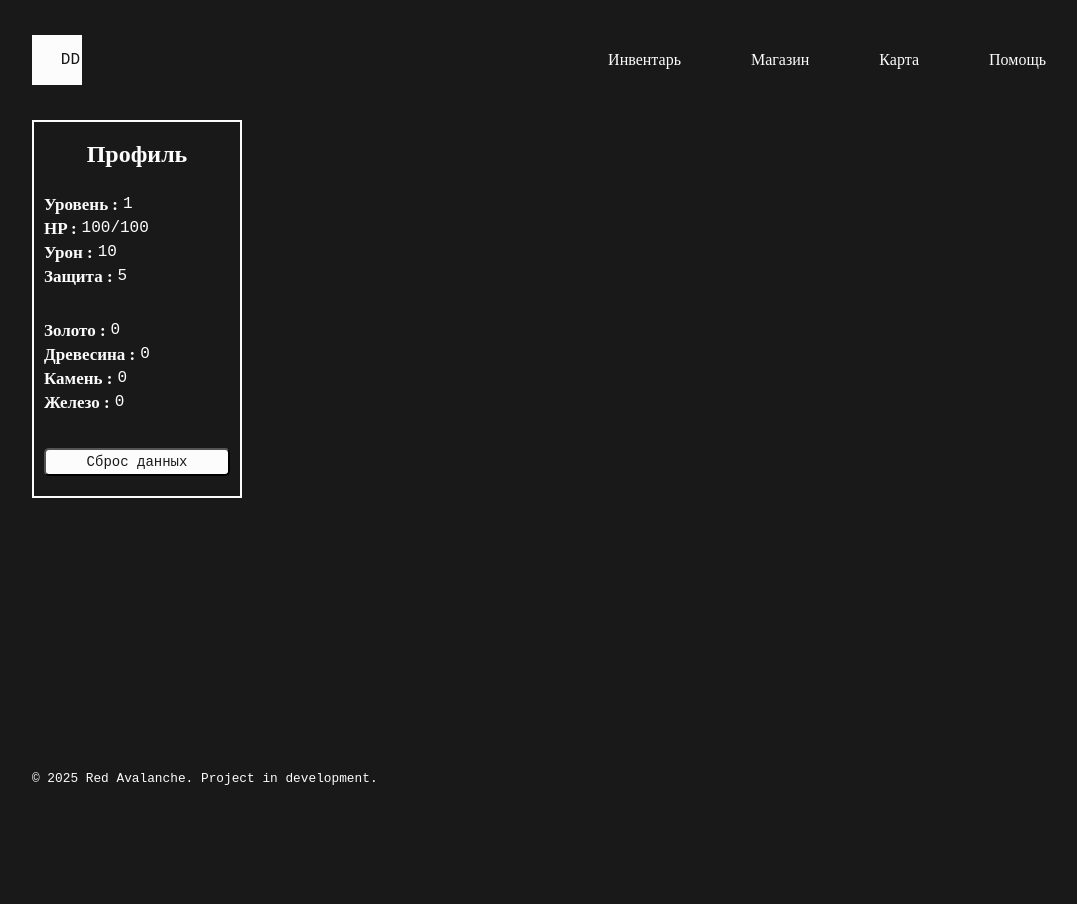
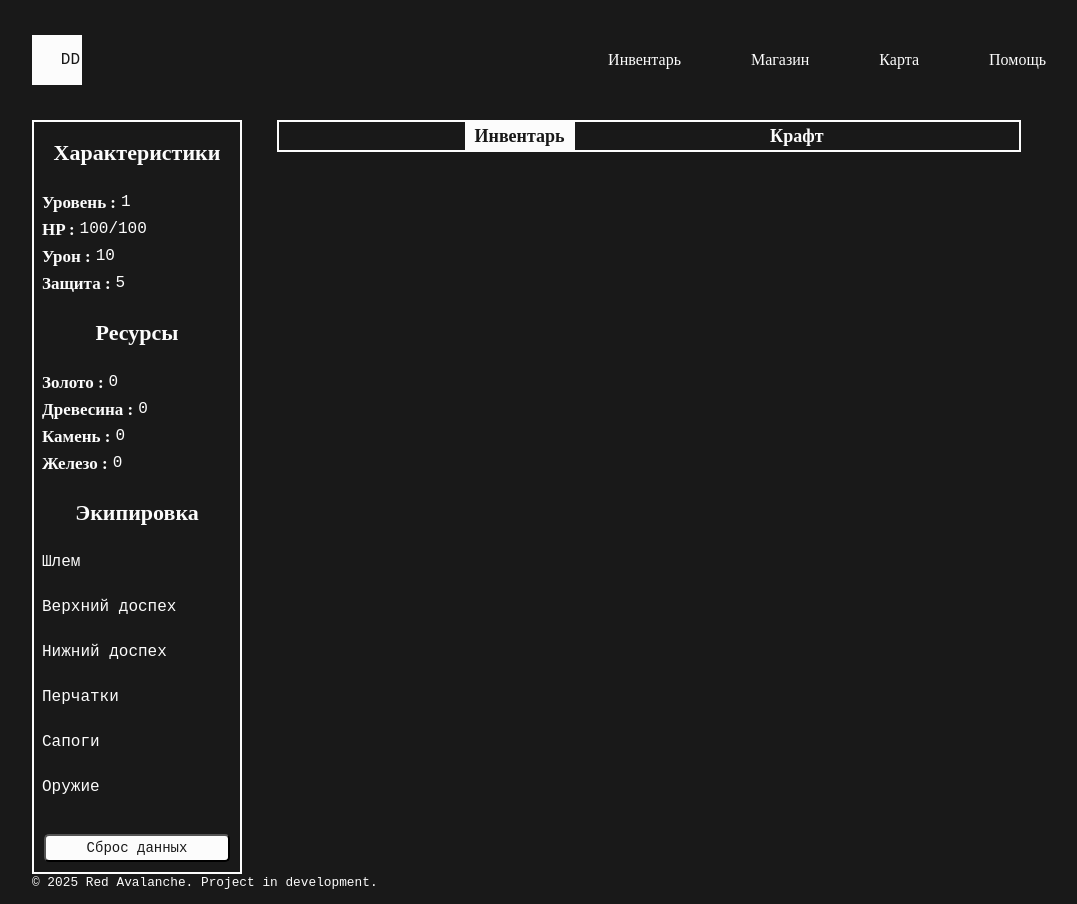
Before and after one commit to SanyaEricssonX/game-app, a Vue app: page /inventory in a window 1280 px wide. Shown: the whole page, without its empty margins (96-1173 px from the left). Before the commit the page ends 800 px from the top, so only its background shows below. Built offline with nearby package versions, Linux system fonts and the light colour scheme.

Commit message:
Доьавил в профиль отображение надетой экипировки

```diff
--- a/src/components/UserProfile.vue
+++ b/src/components/UserProfile.vue
@@ -1,6 +1,7 @@
 <template>
   <div class="profile-container">
-    <h2 class="profile__header">Профиль</h2>
+    <div class="profile-block">
+      <h2 class="profile__header">Характеристики</h2>
       <ul class="list characteristics-list">
         <li class="item characteristics__item">
           <h4 class="item__title">Уровень :</h4>
@@ -19,7 +20,9 @@
           {{ $store.state.playerArmor }}
         </li>
       </ul>
-
+    </div>
+    <div class="profile-block">
+      <h2 class="profile__header">Ресурсы</h2>
       <ul class="list resources-list">
         <li class="item resources__item">
           <h4 class="item__title">Золото :</h4>
@@ -38,6 +41,18 @@
           {{ $store.state.playerResources.iron }}
         </li>
       </ul>
+    </div>
+    <div class="profile-block">
+      <h2 class="profile__header">Экипировка</h2>
+      <ul class="list equipment-list">
+        <li class="equipment__item">Шлем</li>
+        <li class="equipment__item">Верхний доспех</li>
+        <li class="equipment__item">Нижний доспех</li>
+        <li class="equipment__item">Перчатки</li>
+        <li class="equipment__item">Сапоги</li>
+        <li class="equipment__item">Оружие</li>
+      </ul>
+    </div>
     <base-button class="profile__btn" @click="resetData"
       >Сброс данных</base-button
     >
@@ -74,26 +89,25 @@ export default {
 
 <style scoped>
 .profile-container {
+  border: 2px solid var(--color-light);
+}
+.profile-block {
   display: flex;
   align-items: center;
   flex-direction: column;
-  padding: 20px 10px;
+  padding: 10px;
   width: 210px;
-  border: 2px solid var(--color-light);
 }
 .profile__header {
   margin-bottom: 30px;
+  font-size: 22px;
 }
 .list {
   width: 100%;
 }
-.characteristics-list,
-.resources-list {
-  margin-bottom: 30px;
-}
 .item {
   display: flex;
-  margin-bottom: 7px;
+  margin-bottom: 10px;
 }
 .item__title {
   margin-right: 5px;
@@ -109,4 +123,12 @@ export default {
   background-color: var(--color-red);
   color: var(--color-light);
 }
+.equipment-list {
+  display: flex;
+  flex-direction: column;
+}
+.equipment__item {
+  margin-bottom: 10px;
+  height: 35px;
+}
 </style>
--- a/src/pages/InventoryPage.vue
+++ b/src/pages/InventoryPage.vue
@@ -1,8 +1,36 @@
 <template>
   <div class="container inventory-container">
-    <ul class="inventory-list">
-      <li class="inventory__item" v-for="item in playerInventory" :key="item.id">{{ item }}</li>
+    <ul class="nav-list">
+      <li
+        class="nav__item"
+        :class="{ active: isActiveBtn(1) }"
+        @click="activeContent(1)"
+      >
+        <h4 class="item__header">Инвентарь</h4>
+      </li>
+      <li
+        class="nav__item"
+        :class="{ active: isActiveBtn(2) }"
+        @click="activeContent(2)"
+      >
+        <h4 class="item__header">Крафт</h4>
+      </li>
     </ul>
+
+    <div class="inventory-block">
+      <ul class="inventory-list" v-if="selectedTab == 1">
+        <li
+          class="inventory__item"
+          v-for="item in playerInventory"
+          :key="item.id"
+        >
+          {{ item }}
+        </li>
+      </ul>
+      <div class="inventory-list" v-if="selectedTab == 2">
+        Доступные рецепты
+      </div>
+    </div>
   </div>
 </template>
 
@@ -13,13 +41,21 @@ export default {
   props: {},
   data() {
     return {
+      selectedTab: 1,
       playerInventory: [],
     };
   },
   computed: {},
   components: {},
   watch: {},
-  methods: {},
+  methods: {
+    activeContent(tabNumber) {
+      this.selectedTab = tabNumber;
+    },
+    isActiveBtn(tabNumber) {
+      return this.selectedTab == tabNumber;
+    },
+  },
   beforeCreate() {},
   created() {
     this.playerInventory = this.$store.state.playerInventory;
@@ -31,6 +67,19 @@ export default {
 <style scoped>
 .inventory-container {
   display: flex;
+  flex-direction: column;
+  padding: 0 35px;
+  width: calc(100% - 210px);
+}
+.nav-list {
+  display: flex;
+  justify-content: space-evenly;
+  margin-bottom: 30px;
+  border: 2px solid var(--color-light);
+}
+.nav__item {
+  padding: 5px 10px;
+  cursor: pointer;
 }
 .inventory-list {
   display: flex;
@@ -39,4 +88,8 @@ export default {
 .inventory__item {
   margin-top: 15px;
 }
+.active {
+  background-color: var(--color-light);
+  color: var(--color-dark);
+}
 </style>
--- a/src/pages/ShopPage.vue
+++ b/src/pages/ShopPage.vue
@@ -196,10 +196,6 @@ export default {
   display: flex;
   flex-direction: column;
 }
-.active {
-  background-color: var(--color-light);
-  color: var(--color-dark);
-}
 .list__item {
   display: flex;
   align-items: center;
@@ -242,4 +238,8 @@ export default {
   margin-top: 15px;
   padding: 5px 10px;
 }
+.active {
+  background-color: var(--color-light);
+  color: var(--color-dark);
+}
 </style>
```
Lines whose indentation alone changed are shown as unchanged.
